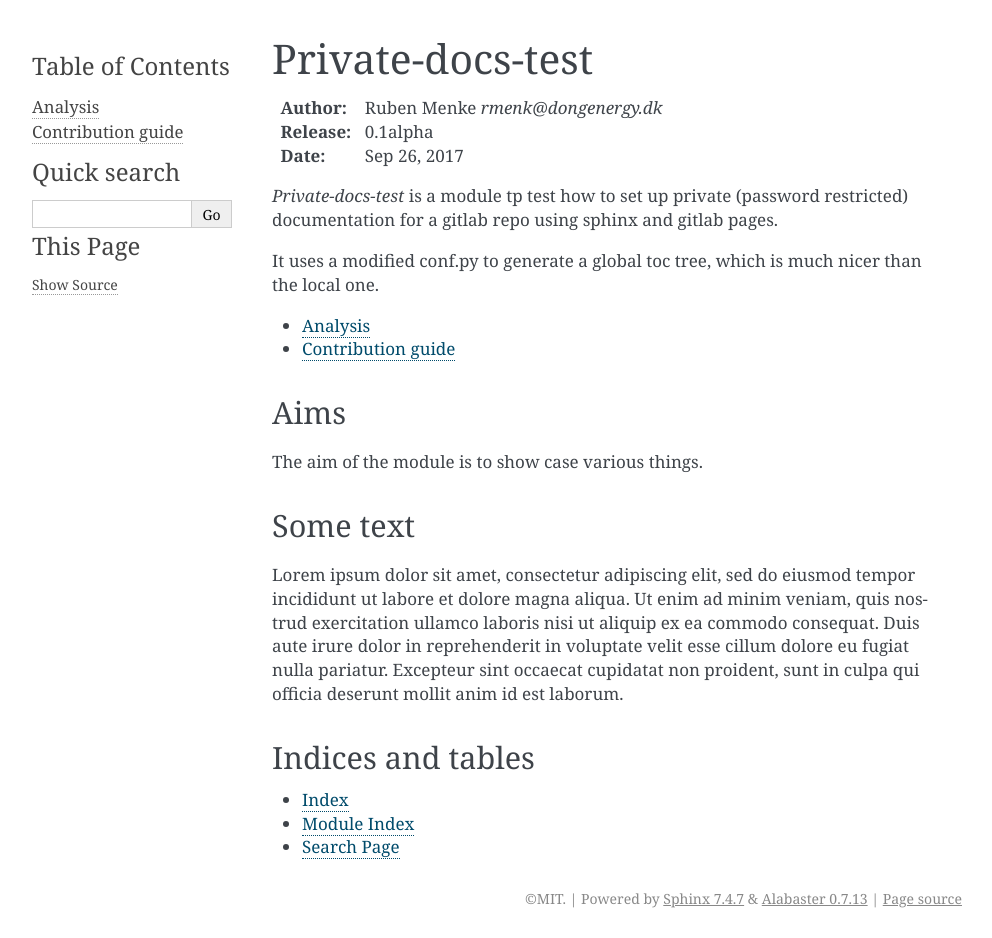
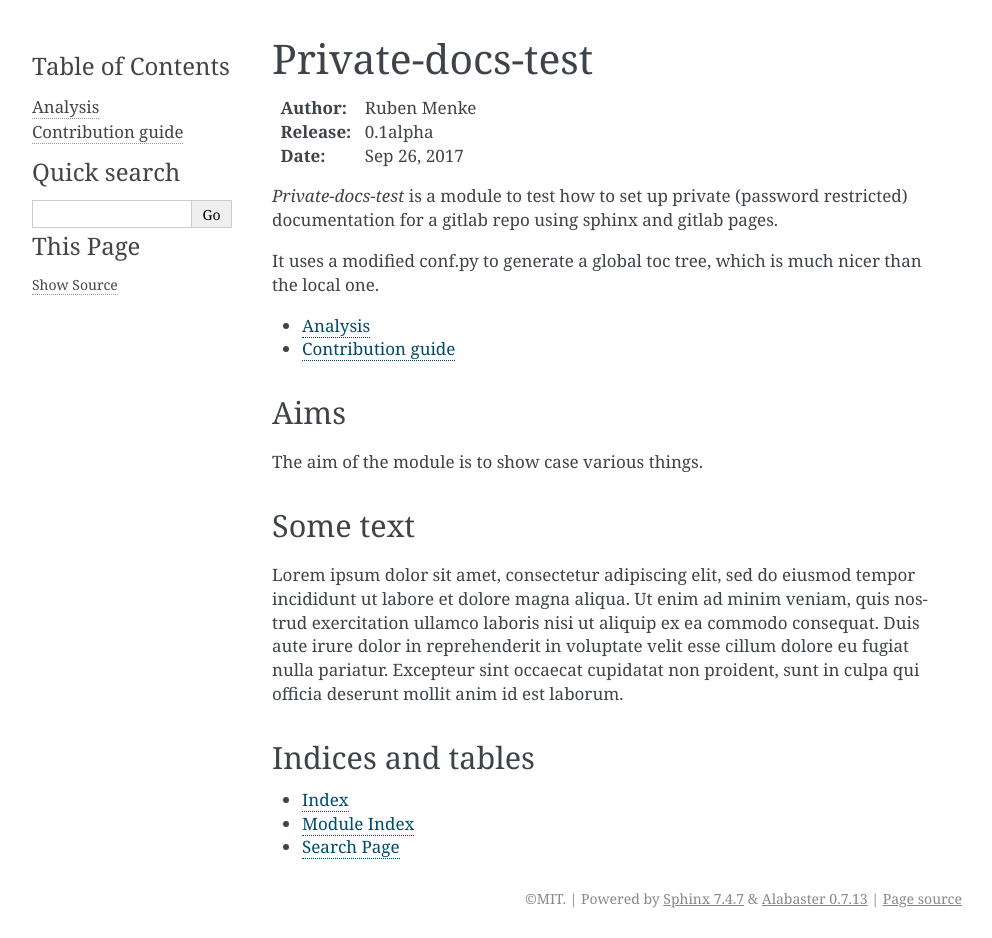
Before and after one commit to icfly2/private-sphinx-test, a Sphinx documentation site: the page built from doc/index.rst, in a window 1280 px wide. Shown: the whole page, without its empty margins (148-1140 px from the left). Built offline with Sphinx 7.4.7, drawn with Linux system fonts in a browser that asks for light colours.

```diff
--- a/doc/index.rst
+++ b/doc/index.rst
@@ -9,11 +9,10 @@ Private-docs-test
 
 :Author:
    Ruben Menke
-   *rmenk@dongenergy.dk*
 :Release: |release|
 :Date: |today|
 
-*Private-docs-test* is a module tp test how to set up private (password restricted) documentation for a gitlab repo using sphinx and gitlab pages.
+*Private-docs-test* is a module to test how to set up private (password restricted) documentation for a gitlab repo using sphinx and gitlab pages.
 
 It uses a modified conf.py to generate a global toc tree, which is much nicer than the local one.
 
```
Also changed, not shown: readme.md (added, +12 -0 lines).
